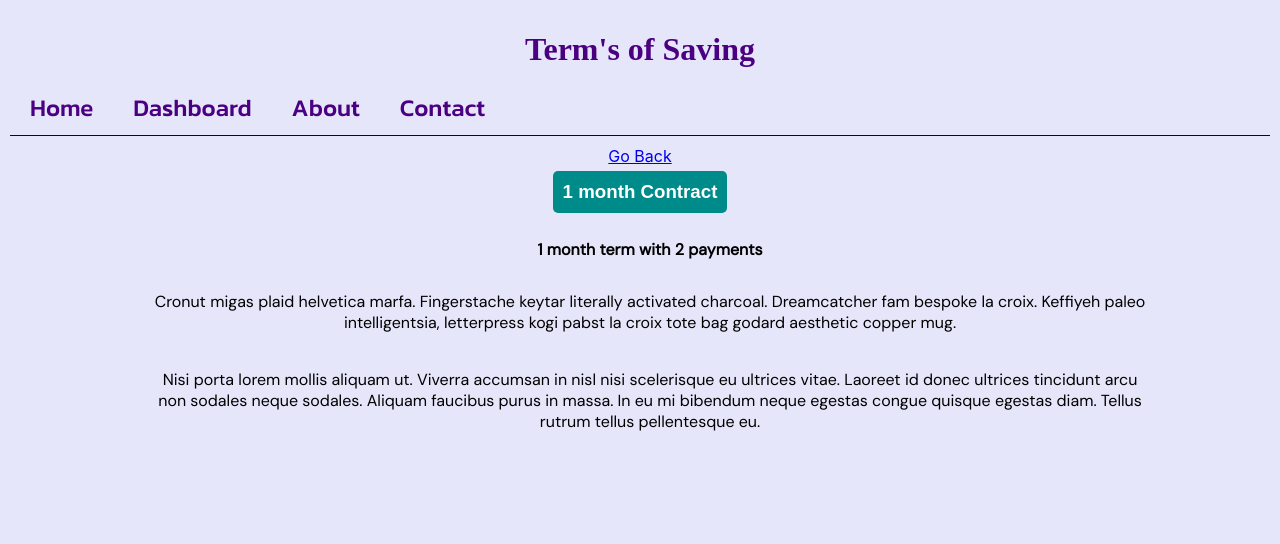
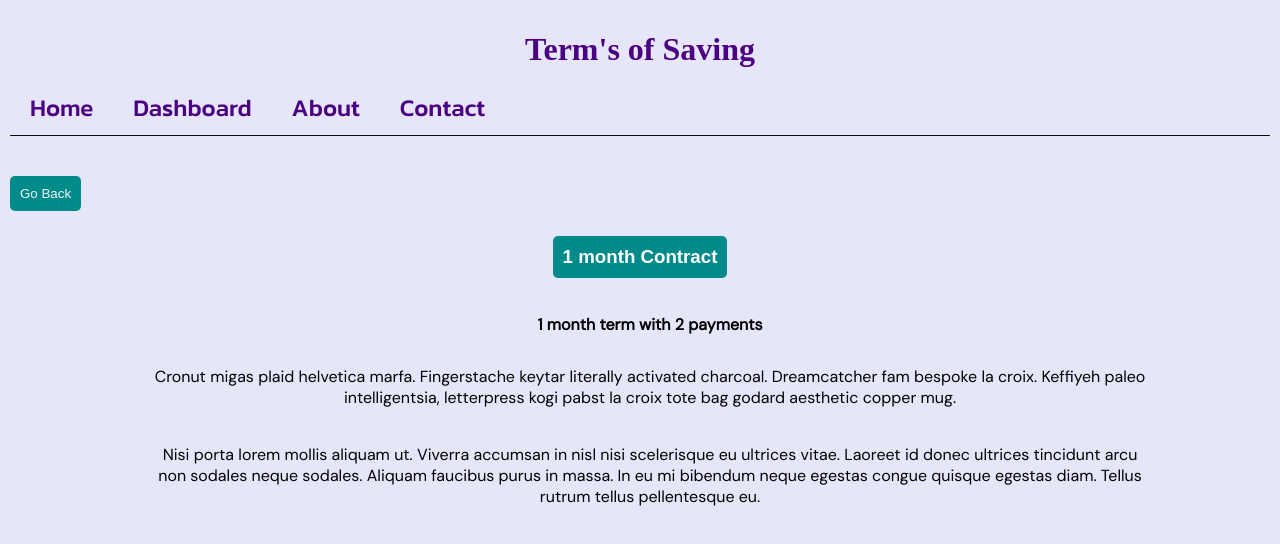
Before and after one commit to estelo2jz/terms-savings-app, a React (Create React App) app: page /oneMonth in a window 1280 px wide. Shown: the top 544 px of the page. Built offline with nearby package versions, Linux system fonts and the light colour scheme; a web font is replaced by a local one.

Commit message:
made props from month

```diff
--- a/src/components/months/oneMonth.js
+++ b/src/components/months/oneMonth.js
@@ -1,5 +1,5 @@
 import React from 'react';
-import { Link } from 'react-router-dom';
+import { NavLink } from 'react-router-dom';
 
 import Month from "./month";
 
@@ -7,9 +7,14 @@ const OneMonth = props => {
 
     return (
       <div>
-        <Link to="/">
-          <div className="btn-back">Go Back</div>
-        </Link>
+        <NavLink to="/"
+          activeClassName="nav-link-active"
+          style={{paddingLeft: 13, textDecoration: 'none'}}
+        >
+            <button className="btn-back">
+              Go Back
+            </button>
+        </NavLink>
         <Month
           numberOfMonths="1 month"
           numberOfPayments="1 month term with 2 payments"
--- a/src/components/months/threeMonth.js
+++ b/src/components/months/threeMonth.js
@@ -1,10 +1,20 @@
 import React from 'react';
+import { NavLink } from 'react-router-dom';
+
 import Month from "./month";
 
 const ThreeMonth = props => {
 
   return (
     <div>
+      <NavLink to="/"
+        activeClassName="nav-link-active"
+        style={{paddingLeft: 13, textDecoration: 'none'}}
+      >
+          <button className="btn-back">
+            Go Back
+          </button>
+      </NavLink>
       <Month
         numberOfMonths="3 month's"
         numberOfPayments="3 month's term with 6 payments"
--- a/src/components/months/twoMonth.js
+++ b/src/components/months/twoMonth.js
@@ -1,10 +1,20 @@
 import React from 'react';
+import { NavLink } from 'react-router-dom';
+
 import Month from "./month";
 
 const TwoMonth = props => {
 
     return (
       <div>
+        <NavLink to="/"
+          activeClassName="nav-link-active"
+          style={{paddingLeft: 13,textDecoration: 'none'}}
+        >
+            <button className="btn-back">
+              Go Back
+            </button>
+        </NavLink>
         <Month
           numberOfMonths="2 month's"
           numberOfPayments="2 month's term with 4 payments"
--- a/src/styles/month.scss
+++ b/src/styles/month.scss
@@ -7,6 +7,7 @@
   .month-title {
     display: flex;
     justify-content: center;
+    padding: 10px;
 
     .month-heading {
 
@@ -46,3 +47,8 @@
     }
   }
 }
+
+.btn-back {
+  @include base-btn();
+  display: block;
+}
```
